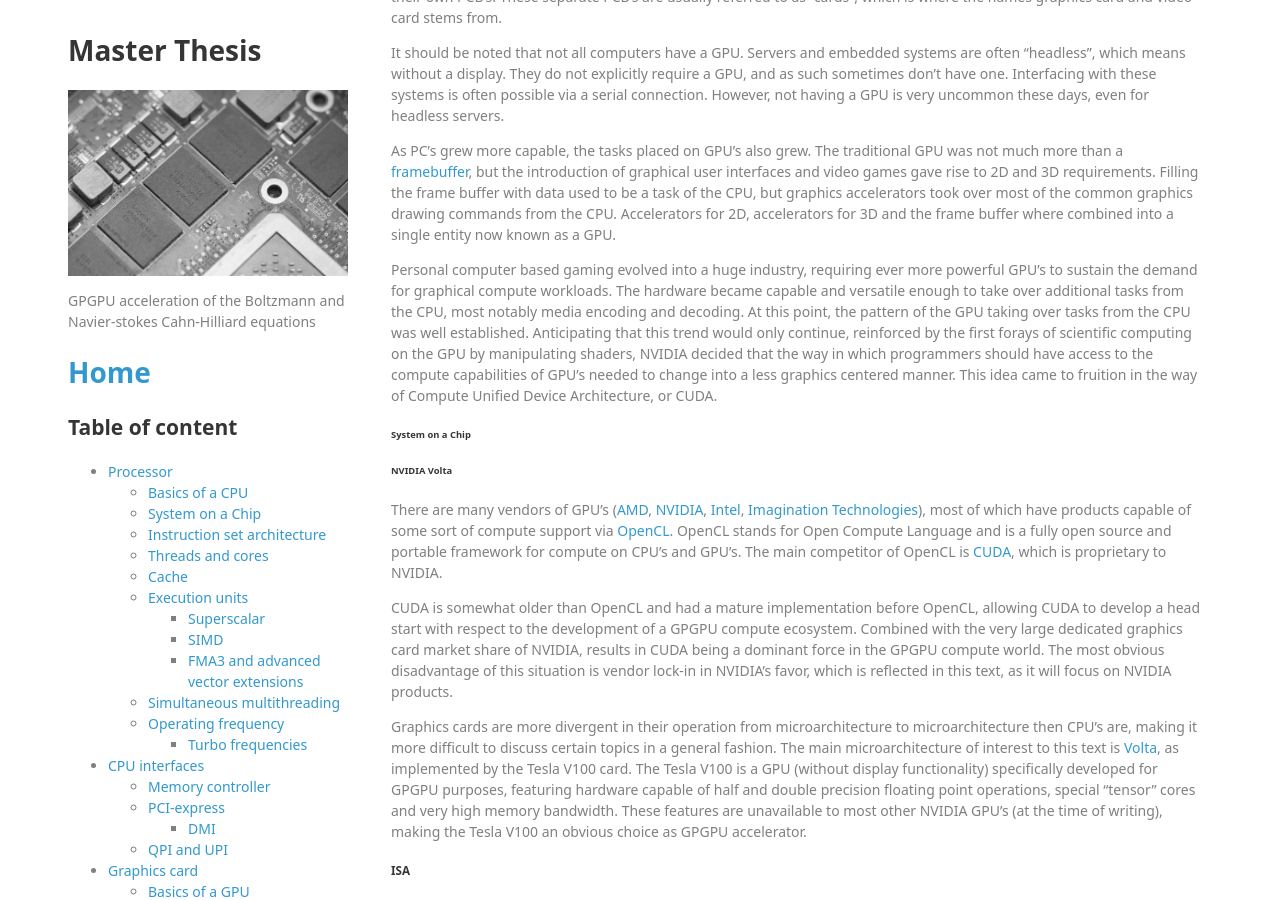
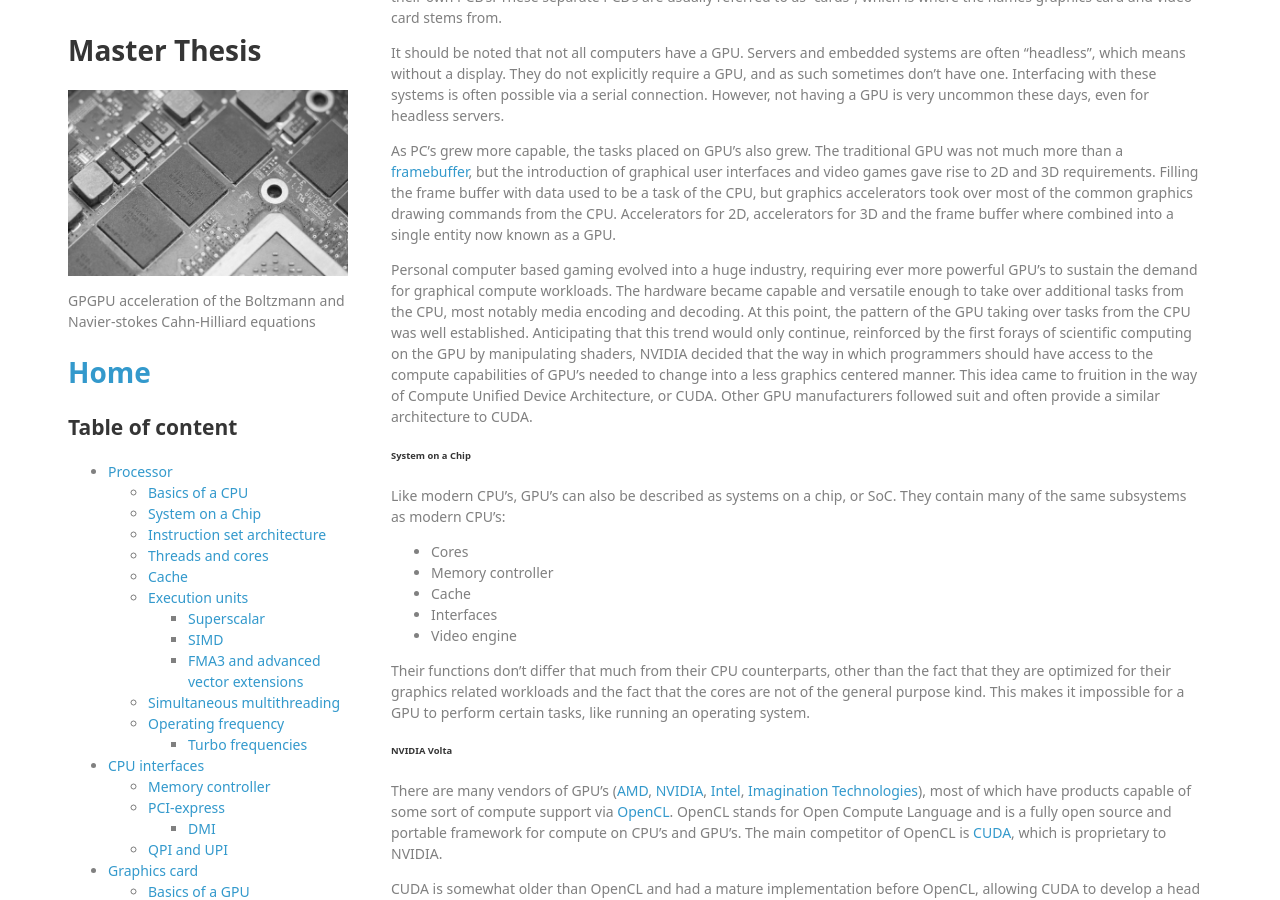
Before and after one commit to lucasbekker/lucasbekker.github.io, a Jekyll site: the page built from _sections/Computer_components.md, in a window 1280 px wide and 900 px high, scrolled down 5881 px. Built offline with Jekyll 4.4.1, drawn with Linux system fonts in a browser that asks for light colours; nearby versions of some CDN libraries; formulas are drawn with MathJax 3.

Commit message:
Small modifications to the basics of a GPU subsection and the addition of the system on a chip subsection.

```diff
--- a/_sections/Computer_components.md
+++ b/_sections/Computer_components.md
@@ -159,9 +159,19 @@ It should be noted that not all computers have a GPU. Servers and embedded syste
 
 As PC's grew more capable, the tasks placed on GPU's also grew. The traditional GPU was not much more than a [framebuffer](https://en.wikipedia.org/wiki/Framebuffer), but the introduction of graphical user interfaces and video games gave rise to 2D and 3D requirements. Filling the frame buffer with data used to be a task of the CPU, but graphics accelerators took over most of the common graphics drawing commands from the CPU. Accelerators for 2D, accelerators for 3D and the frame buffer where combined into a single entity now known as a GPU.
 
-Personal computer based gaming evolved into a huge industry, requiring ever more powerful GPU's to sustain the demand for graphical compute workloads. The hardware became capable and versatile enough to take over additional tasks from the CPU, most notably media encoding and decoding. At this point, the pattern of the GPU taking over tasks from the CPU was well established. Anticipating that this trend would only continue, reinforced by the first forays of scientific computing on the GPU by manipulating shaders, NVIDIA decided that the way in which programmers should have access to the compute capabilities of GPU's needed to change into a less graphics centered manner. This idea came to fruition in the way of Compute Unified Device Architecture, or CUDA.
+Personal computer based gaming evolved into a huge industry, requiring ever more powerful GPU's to sustain the demand for graphical compute workloads. The hardware became capable and versatile enough to take over additional tasks from the CPU, most notably media encoding and decoding. At this point, the pattern of the GPU taking over tasks from the CPU was well established. Anticipating that this trend would only continue, reinforced by the first forays of scientific computing on the GPU by manipulating shaders, NVIDIA decided that the way in which programmers should have access to the compute capabilities of GPU's needed to change into a less graphics centered manner. This idea came to fruition in the way of Compute Unified Device Architecture, or CUDA. Other GPU manufacturers followed suit and often provide a similar architecture to CUDA.
 
 ###### System on a Chip
+
+Like modern CPU's, GPU's can also be described as systems on a chip, or SoC. They contain many of the same subsystems as modern CPU's:
+
+ - Cores
+ - Memory controller
+ - Cache
+ - Interfaces
+ - Video engine
+
+Their functions don't differ that much from their CPU counterparts, other than the fact that they are optimized for their graphics related workloads and the fact that the cores are not of the general purpose kind. This makes it impossible for a GPU to perform certain tasks, like running an operating system.
 
 ###### NVIDIA Volta
 
```
